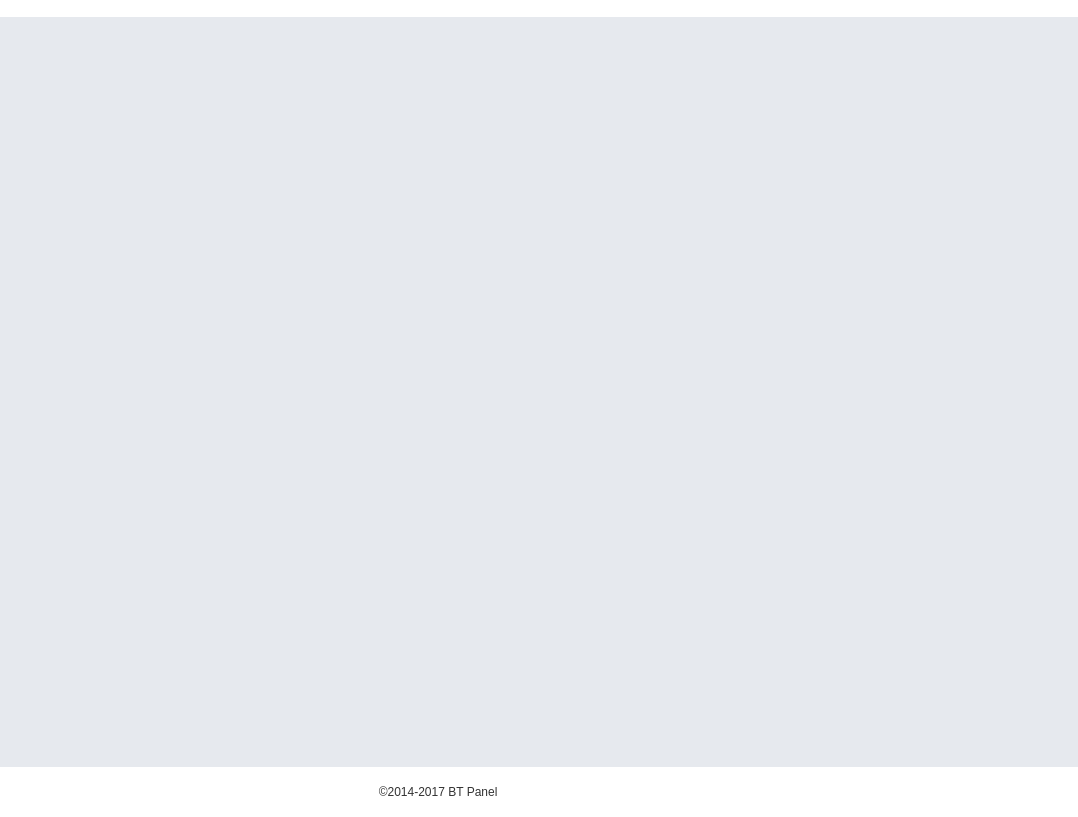
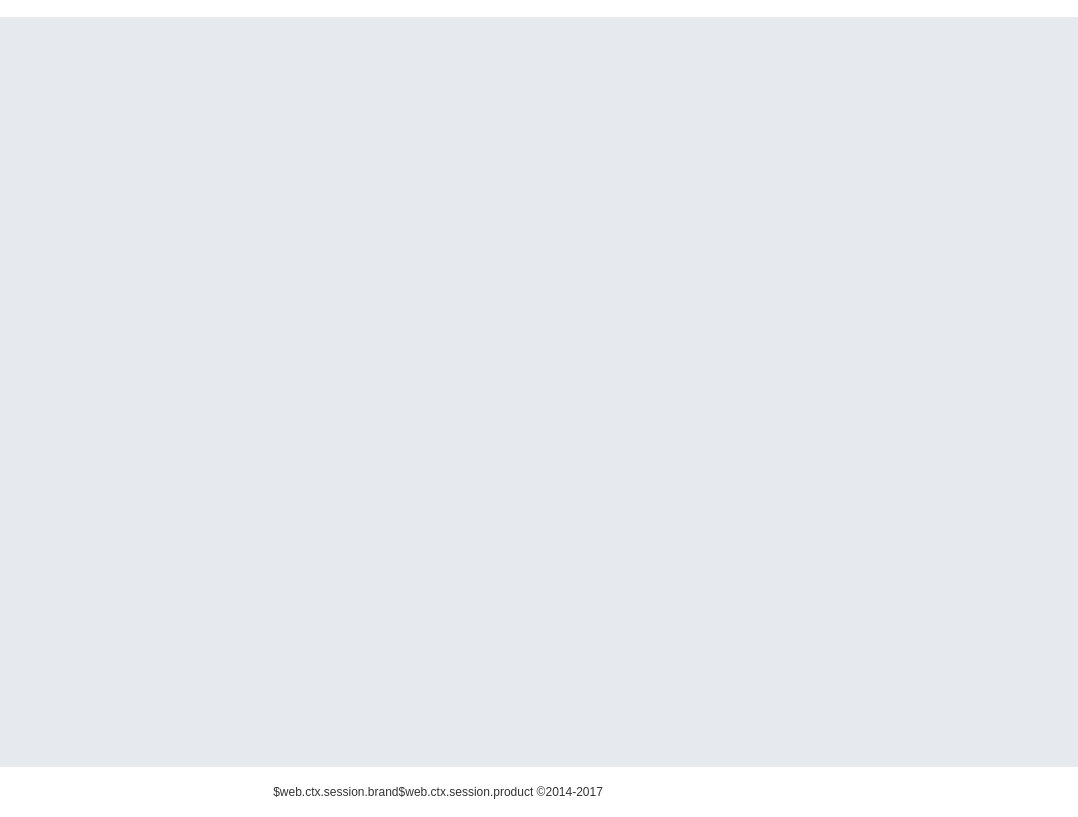
Before and after one commit to kofttlcc/bt-panel-1, a plain HTML site: page templates/default/template.html in a window 1280 px wide. Shown: the full height of the page, 202-1280 px from the left. Drawn offline with Linux system fonts and the light colour scheme; no server answers; a script that the page names is missing.

Commit message:
更新模版文件

```diff
--- a/templates/default/template.html
+++ b/templates/default/template.html
@@ -46,7 +46,7 @@ $def with (content)
 				<script src="/static/js/jquery.fly.min.js"></script>
 				<script src="/static/js/public.js?date=20170920"></script>
 				$:content
-				<div class="footer bgw">©2014-2017 BT Panel</div></div>
+				<div class="footer bgw">$web.ctx.session.brand$web.ctx.session.product ©2014-2017</div></div>
 			</div>
 		</div>
 	</body>
```
